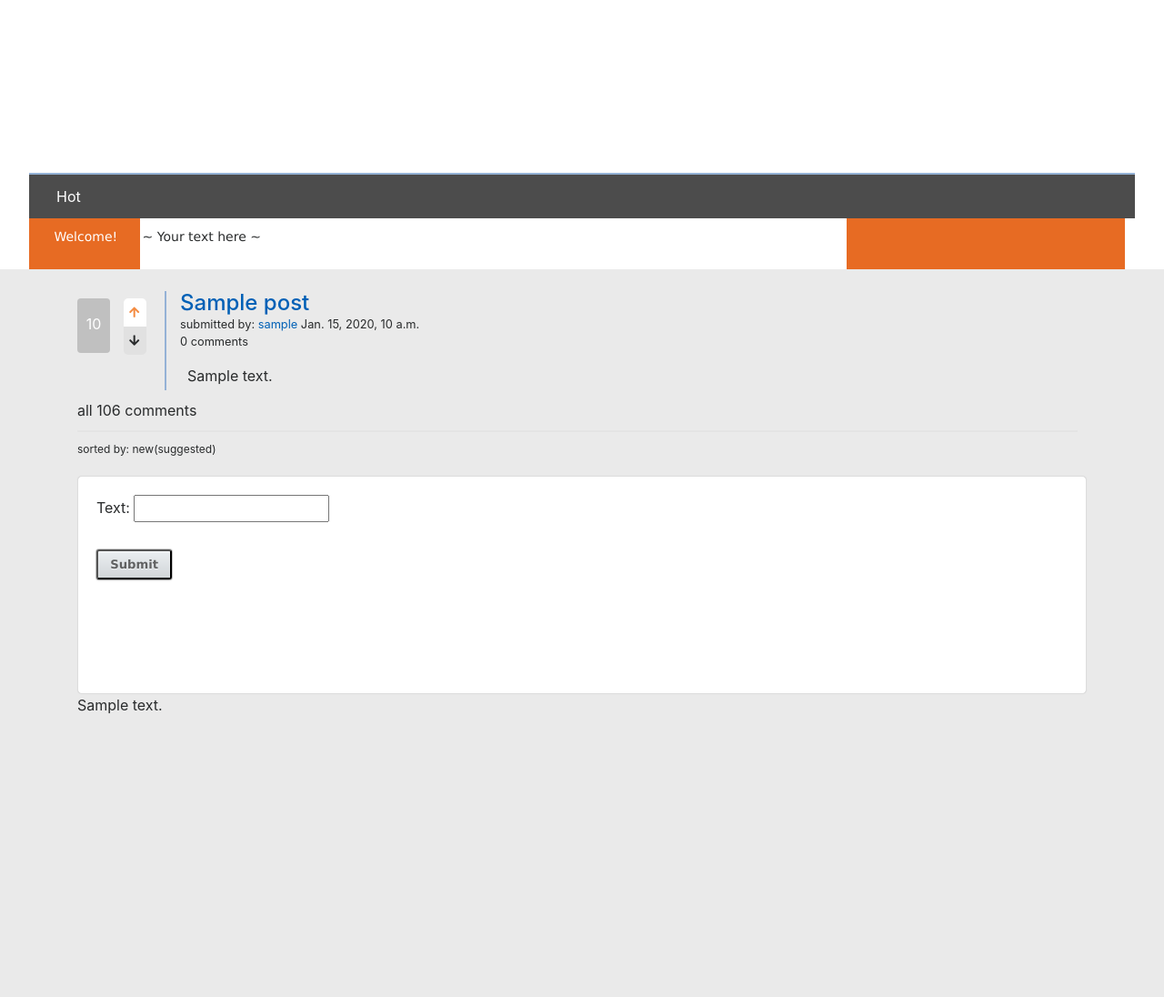
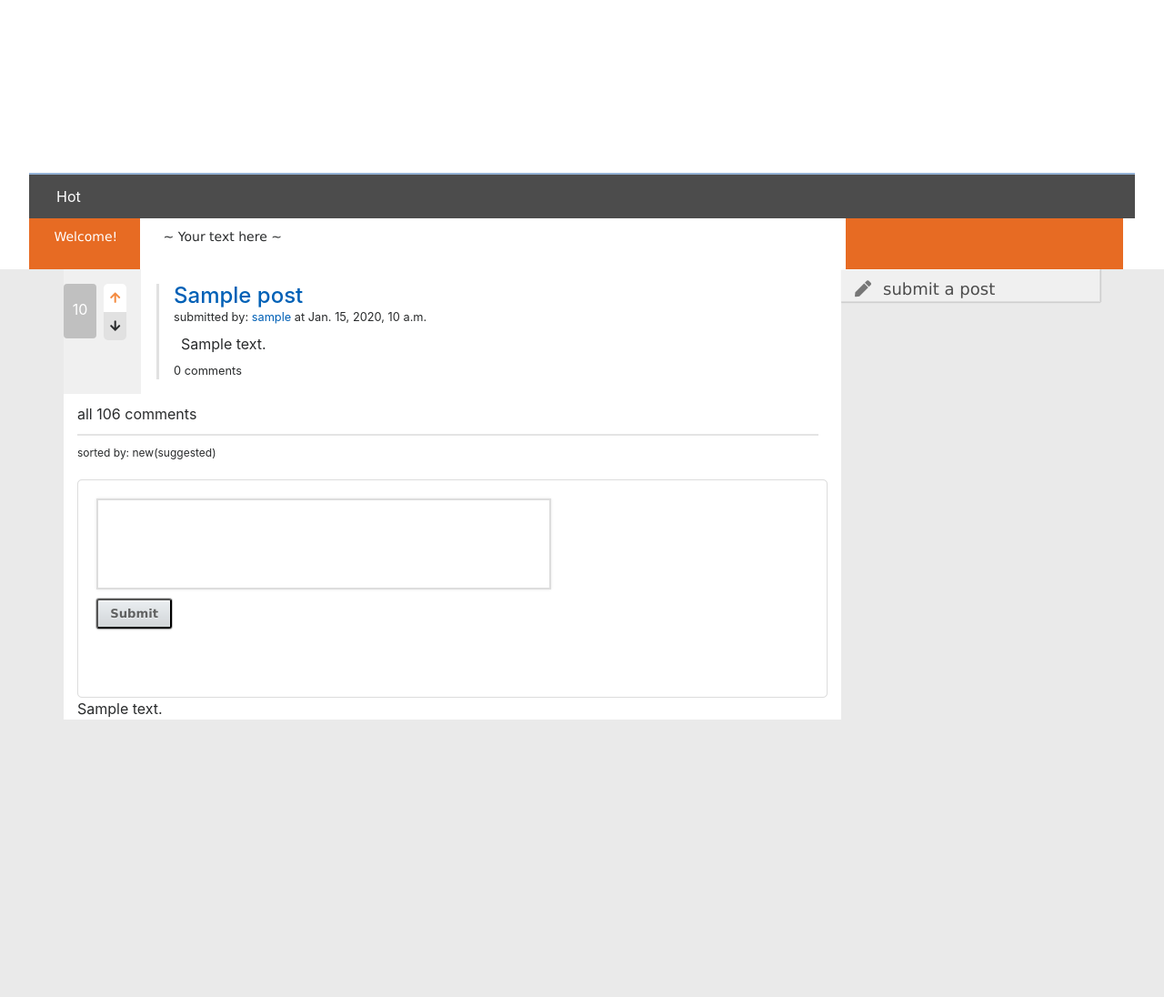
Before and after one commit to aakim-git/reddit-clone, a Django app: page /home/p/1/ in a window 1280 px wide. Shown: the part 698-1794 px from the top of the page at 91% size. Run offline with Django 3.2, Linux system fonts and the light colour scheme; a user stored in the database is signed in; tables that the repository leaves empty hold one stand-in row (values such as "Sample post"); some libraries are stand-ins or nearby versions.

Commit message:
Cleaned UI

```diff
--- a/home/forms.py
+++ b/home/forms.py
@@ -23,3 +23,7 @@ class submit_comment_form(forms.ModelForm):
         fields = {
 			'text'
 		}
+
+    def __init__(self, *args, **kwargs):
+        super(submit_comment_form, self).__init__(*args, **kwargs)
+        self.fields['text'].widget.attrs.update({'class' : 'submit_comment_form'})
--- a/home/templates/home/home.html
+++ b/home/templates/home/home.html
@@ -37,7 +37,7 @@
             background-color: #e1e1e1;
             height: 31px;
             width: 25px;
-            padding: 9px 0 0 6px;
+            padding: 9px 0 0 7px;
             font-size: 13px;
         }
 
--- a/home/templates/home/post.html
+++ b/home/templates/home/post.html
@@ -2,21 +2,16 @@
 {% block head %}
     <title>"Reddit"</title>
     <style>
-        .rank {
-            background-color: #c0c0c0;
-            height: 60px;
-            width: 36px;
+		#vote-div{
+		    background-color: #f0f0f0;
 		}
 
-        .votes{
-            margin: 0 20px 0 15px;
-        }
 
 		.votes * {
             background-color: #e1e1e1;
             height: 31px;
             width: 25px;
-            padding: 9px 0 0 6px;
+            padding: 9px 0 0 7px;
             font-size: 13px;
         }
 
@@ -28,8 +23,37 @@
             border-radius: 0 0 5px 5px;
         }
 
+		.rank {
+            background-color: #c0c0c0;
+            height: 60px;
+            width: 36px;
+        }
+
+		#post-panel{
+			background-color: white;
+		}
+
+		#entry-div:hover {
+			background-color: #fcfcfc;
+		}
+
+		#entry{
+			border-left: 3px solid #e1e1e1;
+			-moz-transition: all 0.2s;
+			-webkit-transition: all 0.2s;
+			transition: all 1s;
+		}
+
+		#entry:hover {
+			border-left: 3px solid #9b9b9b;
+		}
+
         .post {
             word-wrap: break-word;
+        }
+
+		.entry {
+			border-left: 3px solid #e1e1e1;
 		}
 
         #num_comments_pane {
@@ -57,7 +81,7 @@
             box-shadow: 0 0 1px rgba(0, 0, 0, 0.1);
         }
 
-        #comment_box {
+        .submit_comment_form {
             box-shadow: 0 0 3px rgba(0, 0, 0, 0.1);
             height: 100px;
             width:500px;
@@ -90,6 +114,35 @@
 	        background-image: linear-gradient(rgba(0,0,0,.1), rgba(0,0,0,0));
 	        box-shadow: inset 0 0 2px rgba(0,0,0,.2), inset 0 2px 5px rgba(0,0,0,.2), 0 1px rgba(255,255,255,.2);
         }
+
+		#options-panel{
+			background-color: #f0f0f0;
+			height:50%;
+			box-shadow: 1px 0 1px rgba(0, 0, 0, 0.1), 0 1px 1px rgba(0, 0, 0, 0.1);
+		    padding: 0 0 0 0 !important;
+		}
+
+		#submit-button{
+			height:15%;
+			padding: 7px 0 0 15px;
+			display: block;
+			border-top: 1px solid #f9f9f9;
+			border-bottom: 1px solid #ddd;
+			border-right: 1px solid #ddd;
+			letter-spacing: 0;
+			font-size: 18px;
+			color: #777;
+			transition: 0;
+		}
+
+		#submit-button:hover > *{
+			color: #9dd9f9;
+		}
+
+		#submit-button-button{
+			color: #4c4c4c;
+			font-family: Verdana;
+		}
     </style>
 
     <script type="text/javascript" src="/static/home/vote_buttons.js"></script>
@@ -97,27 +150,36 @@
 {% endblock %}
 
 {% block body %}
-    <div class="body">
-        <div class="container">
-            <div class="content row container pt-4">
-                <div class="rank col-xx-1 rounded mt-2">
-                    <div class="text-white text-center mx-auto mt-3">{{ post.points }}</div>
+    <div class = "container">
+		<div class="row">
+			<div id = "post-panel" class="col-md-9">
+				<div id = "post" class="row container">
+					<div id = "vote-div" class="col-auto row pt-3">
+						<div class = "rank .col-6 .col-sm-2 pt-3 rounded text-white text-center">
+							{{ post.points }}
 						</div>
 
-                <div class="votes col-xx-1 d-inline-flex flex-column mt-2">
-					<i onclick="upvote(this.parentNode, {{ post.post_id }}, {{ cur_user }})" class="upvote fa fa-arrow-up mx-auto" aria-hidden="true"></i>
-					<i onclick="downvote(this.parentNode, {{ post.post_id }}, {{ cur_user }})" class="downvote fa fa-arrow-down mx-auto" aria-hidden="true"></i>
+						<div class="votes .col-6 .col-sm-10 ml-2 d-inline-flex flex-column">
+							<i onclick="upvote(this.parentNode, {{ post.post_id }}, {{cur_user}})" class="upvote fa fa-arrow-up mx-auto" aria-hidden="true"></i>
+							<i onclick="downvote(this.parentNode, {{ post.post_id }}, {{cur_user}})" class="downvote fa fa-arrow-down mx-auto" aria-hidden="true"></i>
 							<script>update_vote(document.currentScript.parentNode, {{vote}} )</script>
 						</div>
 
-                <div class="entry col-sm-10" style="border-left: 2px solid #95b2d6">
-                    <h3 style="font-size:1.5em" class="text-primary mb-0"> <a href="/home/p/2/">{{ post.title }}</a> </h3>
-                    <p class="mb-0" style="font-size:0.8em"> submitted by: <a href="{% url 'user_accounts:profile_with_pk' pk=post.user.pk %}">{{ post.user.username  }}</a>   {{ post.created }} </p>
-                    <p style="font-size:0.8em"> 0 comments</p>
+						<div id = "spacer" class = "pl-3"></div>
+					</div>
 
-                    <div class="rounded border border-info bg-light">
+					<div id = "entry-div" class="col ml-3 pl-3 pt-3">
+						<div id = "entry" class ="pl-3">
+							<h3 style="font-size:1.5em" class="text-primary mb-0"> <a href="{% url 'home:post' post_id=post.post_id %}">{{post.title}}</a> </h3>
+							<p class="mb-0" style="font-size:0.8em"> submitted by: <a href="{% url 'user_accounts:profile_with_pk' pk=post.user.pk %}">{{ post.user.username }}</a>   at {{post.created}} </p>
+
+							<div class="rounded border border-info bg-light mt-2">
 								<div class=" post pb-1 pl-2">{{ post.post_content }}<br /></div>
 							</div>
+							<p class = "mt-1" style="font-size:0.8em"> 0 comments</p>
+						</div>
+
+
 					</div>
 				</div>
 
@@ -126,7 +188,7 @@
 				<div id="comment_submit_area">
 					<form method="post">
 						{% csrf_token %}
-                    {{ submit_comment_form.as_p }}
+						{{ submit_comment_form.text }} </br>
 						<input type="submit" id="submit_comment" value="Submit">
 					</form>
 				</div>
@@ -136,6 +198,15 @@
 						<div id = "comment">{{comment.comment_text}}</div>
 					{% endfor %}
 				</div>
+
+			</div>
+
+			<div id = "options-panel" class="col-md-3">
+				<div id = "submit-button">
+					<div class="fas fa-pen"></div>
+					<a class = "ml-2" id = "submit-button-button" href="{% url 'home:create_post' %}">submit a post</a>
+				</div>
+			</div>
 		</div>
 	</div>
 {% endblock %}
--- a/user_accounts/templates/base.html
+++ b/user_accounts/templates/base.html
@@ -69,9 +69,12 @@
 				background-color: #e76b23;
 				width:10%;
 			}
+			#header-center{
+				padding-left:26px;
+			}
 			#header-right{
 				position: relative;
-				right:-53%;
+				right:-51%;
 				background-color: #e76b23;
 				width:25.1%;
 				box-shadow: 1 0 1px rgba(0, 0, 0, 0.1), 0 1px 1px rgba(0, 0, 0, 0.1);
```
Lines whose indentation alone changed are shown as unchanged.
